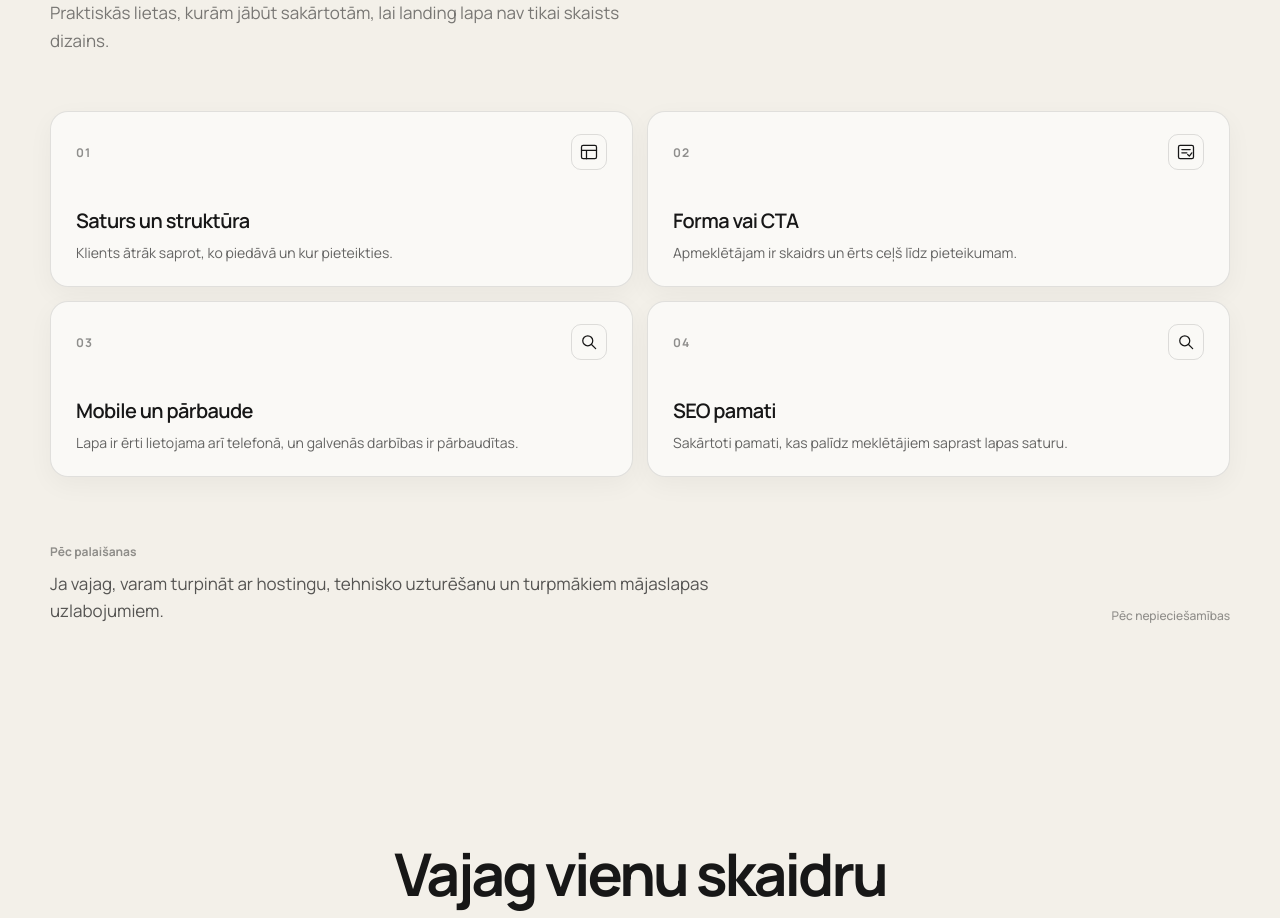
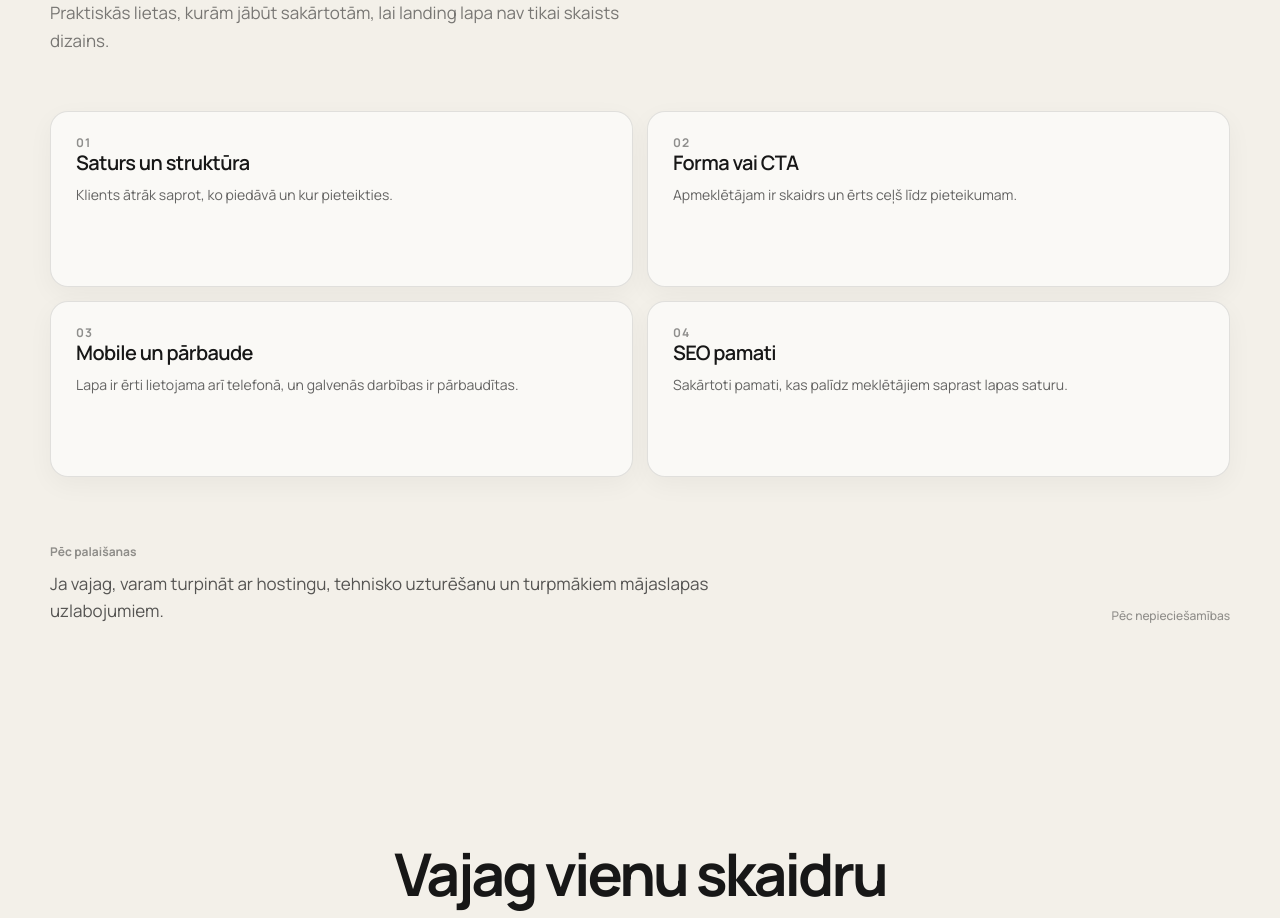
Before and after one commit to davisl24/WEBSITEAGENCY, a Next.js app: page /pakalpojumi/landing-lapa in a window 1280 px wide. Shown: the part 3720-4638 px from the top of the page. Built offline with nearby package versions, Linux system fonts and the light colour scheme.

Commit message:
design: switch shared service delivery block to compact numbered editorial rows

```diff
--- a/app/components/ServiceDelivery.tsx
+++ b/app/components/ServiceDelivery.tsx
@@ -1,4 +1,3 @@
-import type { ReactNode } from "react";
 import RevealOnView from "./RevealOnView";
 
 type DeliveryItem = {
@@ -12,22 +11,6 @@ type ServiceDeliveryProps = {
   description: string;
   items: DeliveryItem[];
 };
-
-function DeliveryIcon({ title, index }: { title: string; index: number }) {
-  const name = title.toLowerCase();
-  const kind = /seo|audits|pārbaud|mobile/.test(name) ? "search" :
-    /forma|cta|kontakt|integrācij/.test(name) ? "action" :
-    /dizains|izstrāde/.test(name) ? "screen" :
-    /saturs|struktūr|arhitektūr|ux/.test(name) ? "structure" :
-    index === 0 ? "structure" : index === 1 ? "action" : index === 2 ? "screen" : "search";
-  const paths: Record<string, ReactNode> = {
-    structure: <><rect x="3" y="4" width="18" height="16" rx="2"/><path d="M3 10h18M9 10v10"/></>,
-    action: <><rect x="3" y="4" width="18" height="16" rx="2"/><path d="M7 9h10M7 13h6"/><path d="m14 15 2 2 3-4"/></>,
-    screen: <><rect x="3" y="4" width="18" height="13" rx="2"/><path d="M9 21h6M12 17v4"/></>,
-    search: <><circle cx="10.5" cy="10.5" r="6"/><path d="m15 15 5 5"/></>,
-  };
-  return <svg viewBox="0 0 24 24" width="20" height="20" fill="none" stroke="currentColor" strokeWidth="1.5" strokeLinecap="round" strokeLinejoin="round" aria-hidden="true">{paths[kind]}</svg>;
-}
 
 export default function ServiceDelivery({
   id,
@@ -56,7 +39,7 @@ export default function ServiceDelivery({
       <div className="service-delivery-grid">
         {items.map((item, index) => (
           <RevealOnView className="service-delivery-item" delay={index * 70} key={item.title}>
-            <div className="service-delivery-item-top"><span className="service-delivery-index">{String(index + 1).padStart(2, "0")}</span><span className="service-delivery-icon" aria-hidden="true"><DeliveryIcon title={item.title} index={index} /></span></div>
+            <span className="service-delivery-index">{String(index + 1).padStart(2, "0")}</span>
             <h3>{item.title}</h3>
             <p>{item.text}</p>
           </RevealOnView>
```
